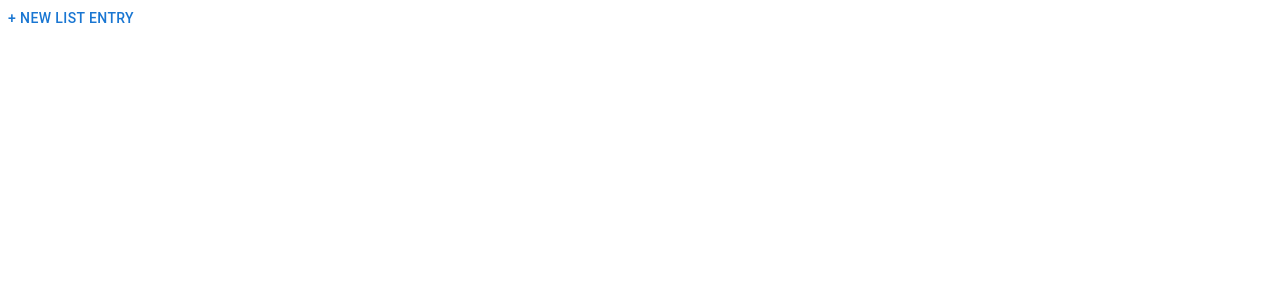
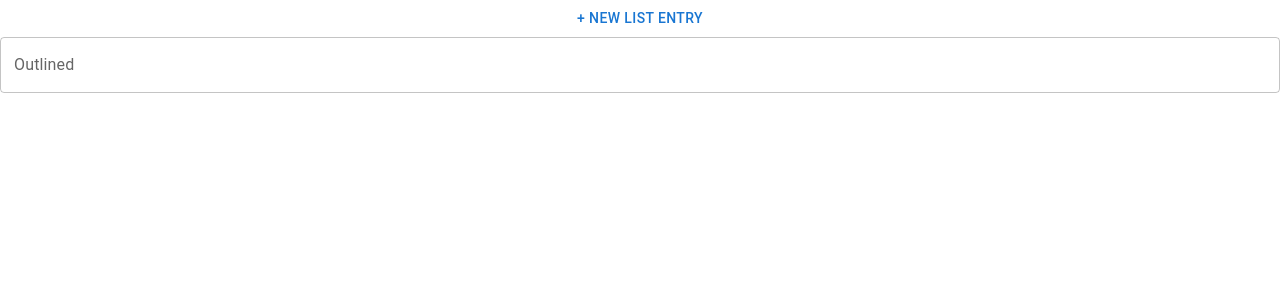
Before and after one commit to myr124/ToDoList, a React (Vite) app: page / in a window 1280 px wide. Shown: the top 300 px of the page. Built offline with nearby package versions, Linux system fonts and the light colour scheme.

Commit message:
added material textbox and logic related to that

```diff
--- a/src/App.tsx
+++ b/src/App.tsx
@@ -1,10 +1,13 @@
-import { useState, useRef } from "react";
+import { useState, useRef, SetStateAction } from "react";
 import { TodoListComponent, TodoItem } from "./components/ToDo";
 import MatButton from "./components/MatButton";
+import { TextField } from "@mui/material";
 
 const App = () => {
+  const [text, setText] = useState("");
   const [todoItems, setTodoItems] = useState<TodoItem[]>([]);
   const inputRef = useRef<HTMLInputElement>(null);
+
 
   // const item: TodoItem = { name: "Eric", desc: "hello world" };
   // const name = "";
@@ -14,9 +17,9 @@ const App = () => {
   return (
     <div className="justify-center flex flex-col">
 
-      <div className="flex flex-col">
+      <div className="flex justify-center align-middle">
         <MatButton onClick={()=>{
-          const name: string | undefined= inputRef.current?.value;
+          const name: string | undefined= text;
           if (name) {
             const todo: TodoItem = {name};
             // setTodoItems((prev)=>[todo,...prev]);
@@ -25,8 +28,7 @@ const App = () => {
           }
         }}></MatButton>
       </div>
-      <input ref={inputRef}></input>
-
+      <TextField id="outlined-basic" label="Outlined" variant="outlined" onChange={(e)=>setText(e.target.value)}ref={inputRef}></TextField>
       <TodoListComponent list={todoItems}/>
       {/*ask fofr name and desc and call setTodoItems and add rhe new itm to the end*/}
     </div>
--- /dev/null
+++ b/src/components/MatTextBox.tsx
@@ -0,0 +1,11 @@
+import { TextField } from "@mui/material"
+
+const MatTextBox = () => {
+  return (
+    <div>
+        <TextField id="outlined-basic" label="Input To-Do Item" variant="outlined" />
+    </div>
+  )
+}
+
+export default MatTextBox
```
